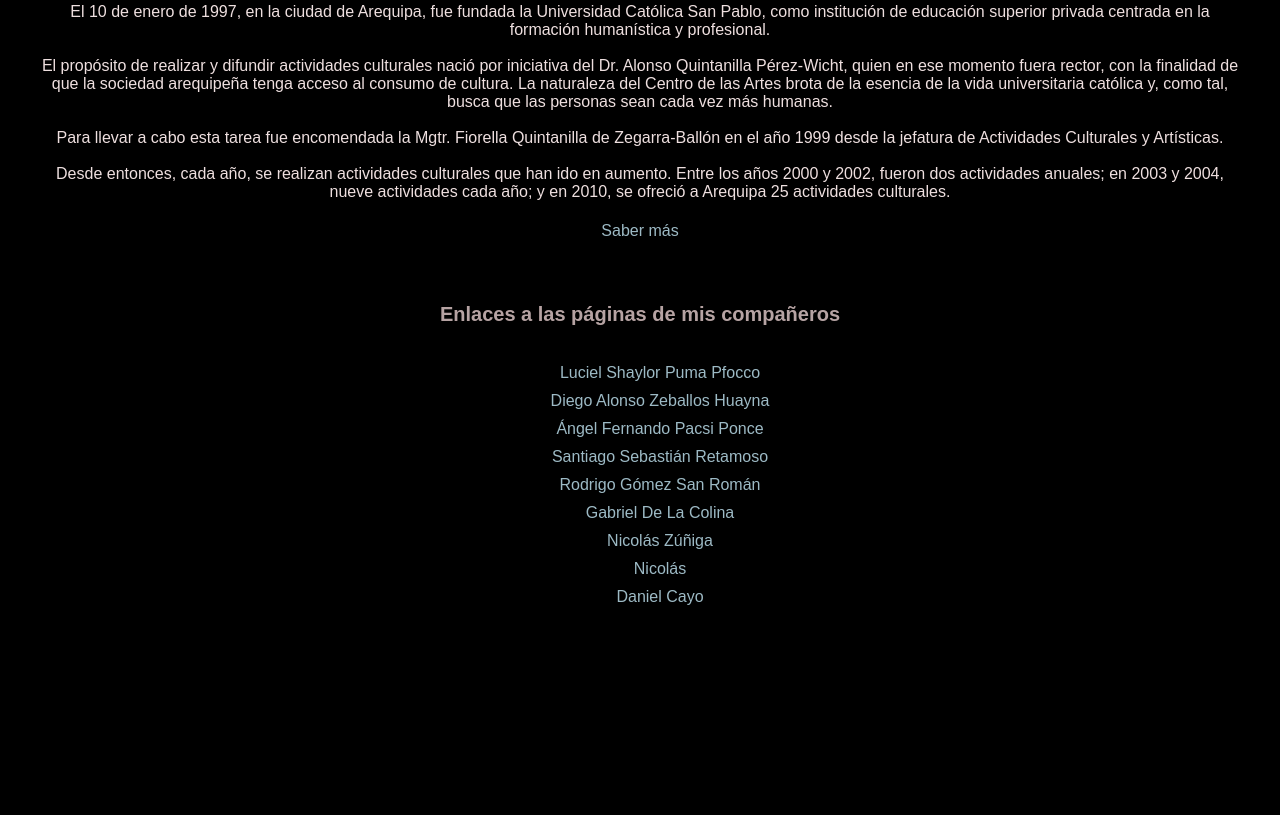
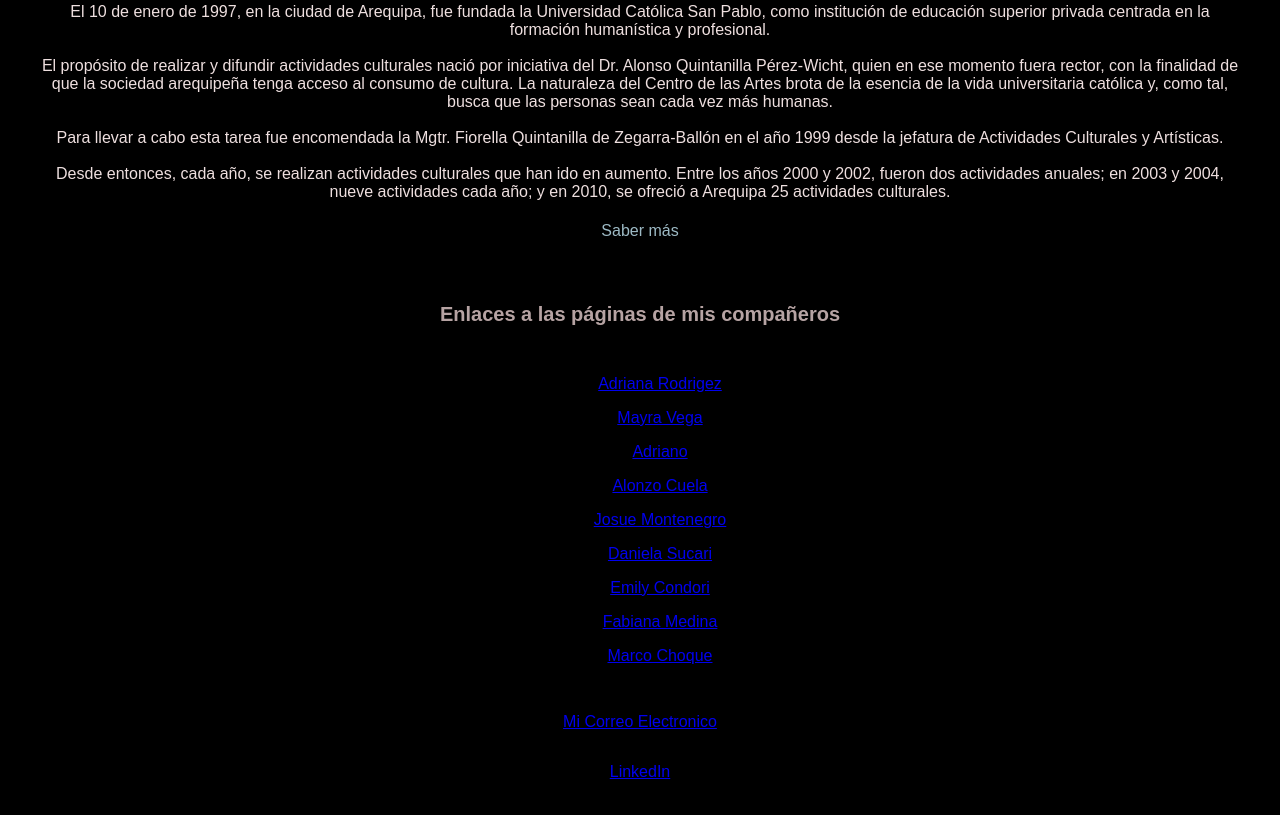
Before and after one commit to 202-ariana/Ariana-Tejada-Campana, a plain HTML site: page index.html in a window 1280 px wide. Shown: the part 971-1786 px from the top of the page. Before the commit the page ends 1634 px from the top, so only its background shows below. Drawn offline with Linux system fonts and the light colour scheme.

Commit message:
Update index.html

```diff
--- a/index.html
+++ b/index.html
@@ -13,10 +13,8 @@
     <meta property="og:title" content="Ariana Waleska Tejada Campana" />
     <meta property="og:description" content="Conóceme: estudiante de Ingeniería Industrial, apasionada por la lectura y la repostería." />
     <meta property="og:type" content="website" />
-    <meta property="og:url" content="https://tuusuario.github.io/tu-repo/" />
-    <meta property="og:image" content="https://tuusuario.github.io/tu-repo/imagen.jpg" />
+    <meta property="og:url" content="https://github.com/202-ariana" />
     <meta name="twitter:card" content="summary" />
-    <meta name="twitter:title" content="Ariana Waleska Tejada Campana" />
     <meta name="twitter:description" content="Descubre mi página personal y mis intereses." />
 </head>
 <body>
@@ -58,16 +56,18 @@
     <section class="contenido">
         <h1 style="color: rgb(182, 163, 163); font-size: 20px;">Enlaces a las páginas de mis compañeros</h1>
         <ul>
-            <li><a href="https://luci928.github.io/Luciel-Shaylor-Puma-Pfocco/" class="btn">Luciel Shaylor Puma Pfocco</a></li>
-            <li><a href="https://diegougu.github.io/Diego-Alonso-Zeballos-Huayna.github.io/" class="btn">Diego Alonso Zeballos Huayna</a></li>
-            <li><a href="https://angelfernandopacsiponce.github.io" class="btn">Ángel Fernando Pacsi Ponce</a></li>
-            <li><a href="https://iloveyouf.github.io/index.html/" class="btn">Santiago Sebastián Retamoso</a></li>
-            <li><a href="http://rodrigo-gomez-san-roman.web.app/" class="btn">Rodrigo Gómez San Román</a></li>
-            <li><a href="https://gibale.github.io/" class="btn">Gabriel De La Colina</a></li>
-            <li><a href="http://nikolaszm.github.io/" class="btn">Nicolás Zúñiga</a></li>
-            <li><a href="https://niclaii.github.io/Pagina-Web/" class="btn">Nicolás</a></li>
-            <li><a href="https://danielcayo-b5543.web.app/" class="btn">Daniel Cayo</a></li>
+          <p> <a href="https://adrianarz7.github.io/AdrianaRz.github.io/"> Adriana Rodrigez</a></p>
+          <p> <a href="https://grecid13.github.io/Pagina-de-Grecia-/"> Mayra Vega</a></p>
+          <p> <a href="https://Guet4t.github.io"> Adriano</a></p>
+          <p> <a href="https://dnursaurio.github.io"> Alonzo Cuela</a></p>
+          <p> <a href="https://josuemontenegro.com/"> Josue Montenegro </a></p>
+          <p> <a href="https://danielasucari.github.io/DanielaMilagrosSucariCatacora/">Daniela Sucari </a></p>
+          <p> <a href="https://emilycondorih.github.io/">Emily Condori </a></p>
+          <p> <a href="https://fabme105.github.io/FabianaMedina/">Fabiana Medina</a></p>
+          <p> <a href="https://marco-choque4.github.io/Final-Datos/">Marco Choque</a></p>
         </ul>
+        <p> <a href="ariana.tejada.campana@ucsp.edu.pe "> Mi Correo Electronico</a> </p>
+        <p><a href="https://www.linkedin.com/in/aleshka-nicole-beltr%C3%A1n-guti%C3%A9rrez-766b80305/"> LinkedIn</a></p>
     </section>
 </body>
 </html>
```
